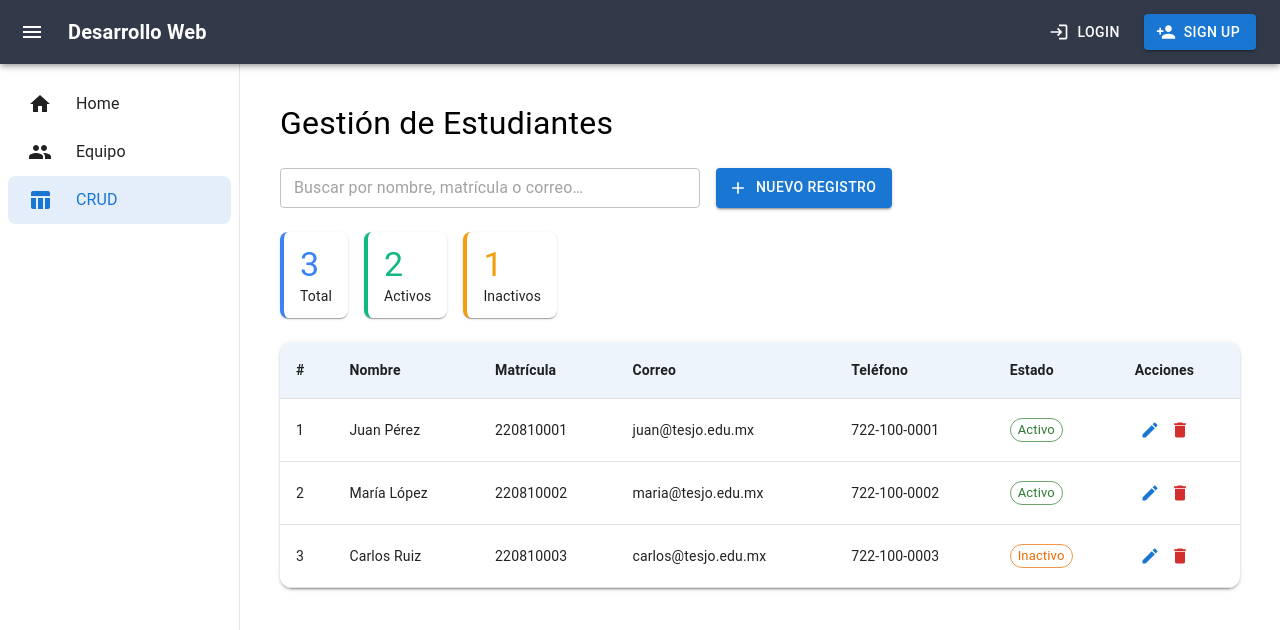
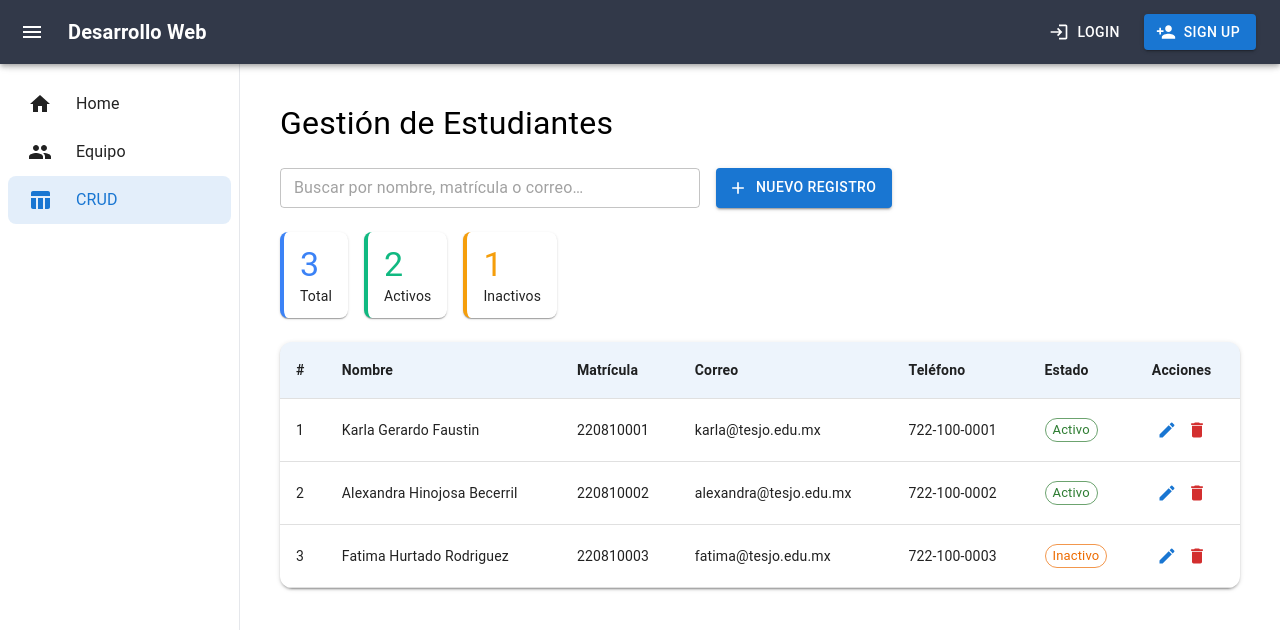
Before and after one commit to 2022150480397-create/sistema-ic0802, a React (Vite) app: page /crud in a window 1280 px wide. Shown: the top 630 px of the page. Built offline with nearby package versions, Linux system fonts and the light colour scheme.

Commit message:
actualización crud

```diff
--- a/src/pages/crud/Crud.jsx
+++ b/src/pages/crud/Crud.jsx
@@ -17,9 +17,9 @@ import PageContainer from "../../components/common/PageContainer";
 
 // ── Datos iniciales ───────────────────────────────────────────────────────────
 const initialData = [
-  { id: 1, nombre: "Juan Pérez",   matricula: "220810001", correo: "juan@tesjo.edu.mx",   telefono: "722-100-0001", estado: "Activo" },
-  { id: 2, nombre: "María López",  matricula: "220810002", correo: "maria@tesjo.edu.mx",  telefono: "722-100-0002", estado: "Activo" },
-  { id: 3, nombre: "Carlos Ruiz",  matricula: "220810003", correo: "carlos@tesjo.edu.mx", telefono: "722-100-0003", estado: "Inactivo" },
+  { id: 1, nombre: "Karla Gerardo Faustin",   matricula: "220810001", correo: "karla@tesjo.edu.mx",   telefono: "722-100-0001", estado: "Activo" },
+  { id: 2, nombre: "Alexandra Hinojosa Becerril",  matricula: "220810002", correo: "alexandra@tesjo.edu.mx",  telefono: "722-100-0002", estado: "Activo" },
+  { id: 3, nombre: "Fatima Hurtado Rodriguez",  matricula: "220810003", correo: "fatima@tesjo.edu.mx", telefono: "722-100-0003", estado: "Inactivo" },
 ];
 
 const emptyForm = { nombre: "", matricula: "", correo: "", telefono: "", estado: "Activo" };
```
